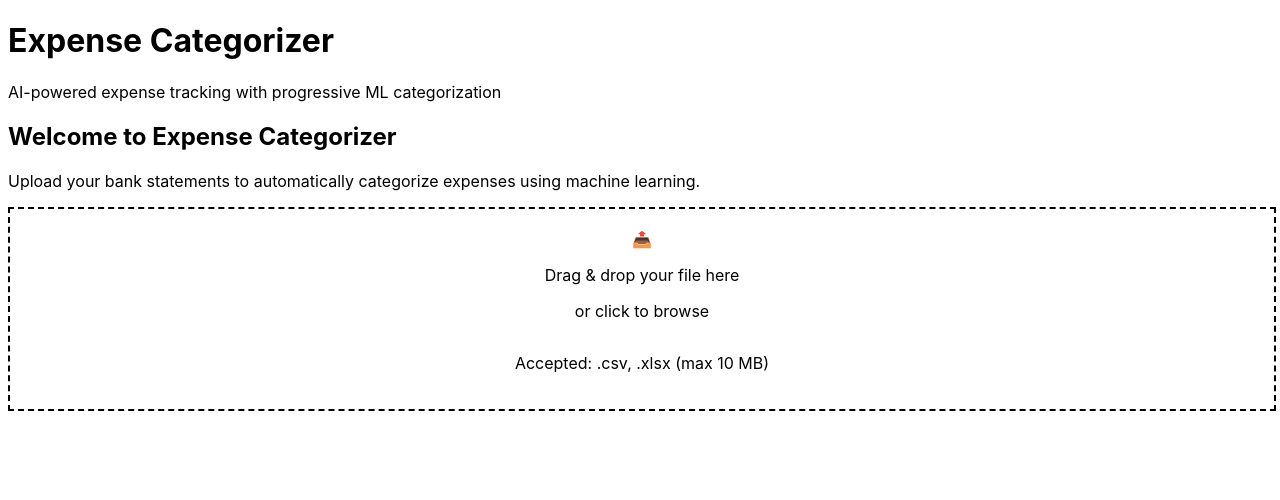
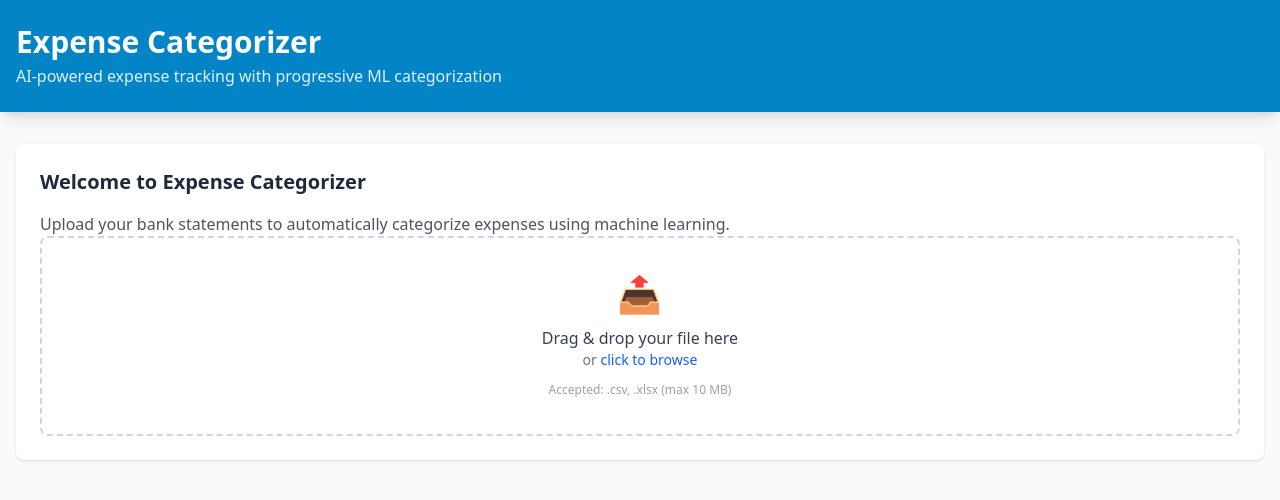
Before and after one commit to csatarij/expense-categorizer, a React (Vite) app: page / in a window 1280 px wide. Shown: the top 500 px of the page. Built offline with nearby package versions, Linux system fonts and the light colour scheme.

Commit message:
chore(deps): fixing CSS

```diff
--- a/src/index.css
+++ b/src/index.css
@@ -1,9 +1,25 @@
-@tailwind base;
-@tailwind components;
-@tailwind utilities;
+@import 'tailwindcss';
 
-@layer base {
-  html {
-    font-family: 'Inter', system-ui, sans-serif;
-  }
+@theme {
+  --color-primary-50: #f0f9ff;
+  --color-primary-100: #e0f2fe;
+  --color-primary-200: #bae6fd;
+  --color-primary-300: #7dd3fc;
+  --color-primary-400: #38bdf8;
+  --color-primary-500: #0ea5e9;
+  --color-primary-600: #0284c7;
+  --color-primary-700: #0369a1;
+  --color-primary-800: #075985;
+  --color-primary-900: #0c4a6e;
+  --color-primary-950: #082f49;
+
+  --color-expense-food: #f59e0b;
+  --color-expense-transport: #3b82f6;
+  --color-expense-utilities: #10b981;
+  --color-expense-entertainment: #8b5cf6;
+  --color-expense-shopping: #ec4899;
+  --color-expense-health: #ef4444;
+  --color-expense-other: #6b7280;
+
+  --font-family-sans: 'Inter', system-ui, sans-serif;
 }
--- a/tailwind.config.js
+++ /dev/null
@@ -1,36 +0,0 @@
-/** @type {import('tailwindcss').Config} */
-export default {
-  content: ['./index.html', './src/**/*.{js,ts,jsx,tsx}'],
-  theme: {
-    extend: {
-      colors: {
-        primary: {
-          50: '#f0f9ff',
-          100: '#e0f2fe',
-          200: '#bae6fd',
-          300: '#7dd3fc',
-          400: '#38bdf8',
-          500: '#0ea5e9',
-          600: '#0284c7',
-          700: '#0369a1',
-          800: '#075985',
-          900: '#0c4a6e',
-          950: '#082f49',
-        },
-        expense: {
-          food: '#f59e0b',
-          transport: '#3b82f6',
-          utilities: '#10b981',
-          entertainment: '#8b5cf6',
-          shopping: '#ec4899',
-          health: '#ef4444',
-          other: '#6b7280',
-        },
-      },
-      fontFamily: {
-        sans: ['Inter', 'system-ui', 'sans-serif'],
-      },
-    },
-  },
-  plugins: [],
-};
```
